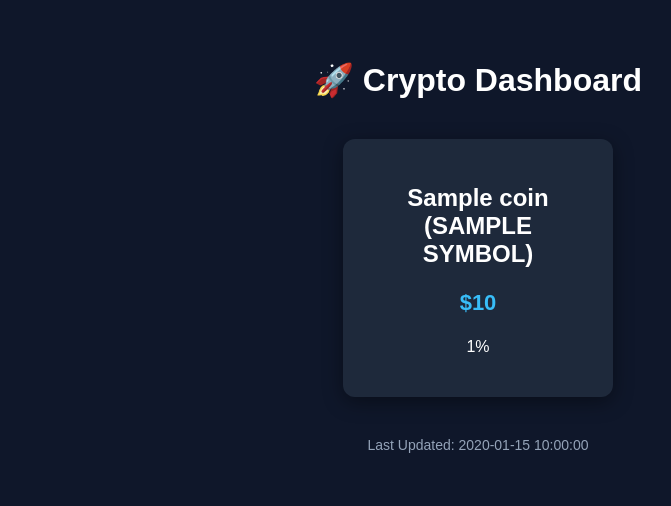
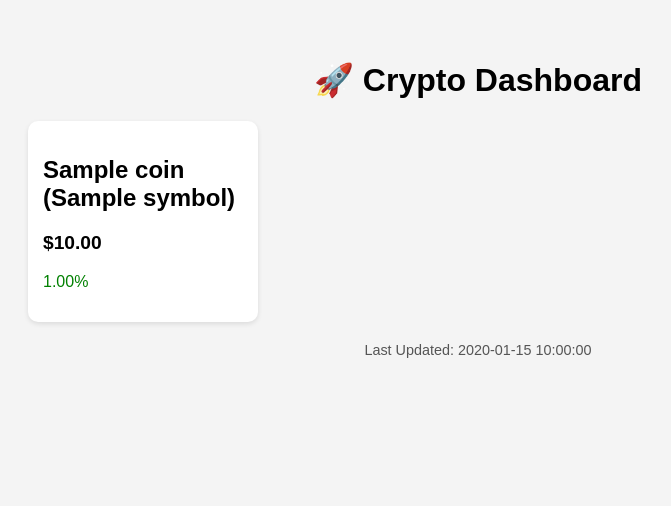
Before and after one commit to EbubeOjeh/Crypto-Tracker, a Flask app: template templates/index.html in a window 1280 px wide. Shown: the top 506 px of the page, without its empty margins (162-833 px from the left). Run offline with Flask 3, Linux system fonts and the light colour scheme; the template is opened without the code that fills it: most values are stand-ins (such as "Sample title", 1, 10 or a date in 2020).

Commit message:
New Change

```diff
--- a/app.py
+++ b/app.py
@@ -8,25 +8,21 @@
 
 @app.route("/")
 def index():
-    url = "https://api.coincap.io/v2/assets"
+    url = "https://api.coinpaprika.com/v1/tickers"
 
     try:
-        response = requests.get(url, timeout=10, headers={
-                                "User-Agent": "Mozilla/5.0"})
+        response = requests.get(url, timeout=10)
         response.raise_for_status()
-        data = response.json()
-        coins = data.get("data", [])[:20]  # get first 20 coins
+        coins = response.json()[:20]  # Top 20 coins
     except Exception as e:
         print("API ERROR:", e)
         coins = []
 
     last_updated = datetime.now().strftime("%Y-%m-%d %H:%M:%S")
 
-    return render_template(
-        "index.html",
-        coins=coins,
-        last_updated=last_updated
-    )
+    return render_template("index.html",
+                           coins=coins,
+                           last_updated=last_updated)
 
 
 if __name__ == "__main__":
--- a/static/style.css
+++ b/static/style.css
@@ -1,55 +1,49 @@
-/* Dark Theme Background */
 body {
-    margin: 0;
     font-family: Arial, sans-serif;
-    background-color: #0f172a;
-    color: white;
+    background: #f4f4f4;
 }
 
-/* Main Container */
+
 .container {
-    text-align: center;
-    padding: 40px;
+    max-width: 900px;
+    margin: 20px auto;
+    padding: 20px;
 }
 
-/* Title */
-h1 {
-    margin-bottom: 40px;
-}
-
-/* Card Layout */
 .card-container {
     display: flex;
     flex-wrap: wrap;
-    justify-content: center;
-    gap: 20px;
+    gap: 15px;
 }
 
-/* Individual Card */
 .card {
-    background-color: #1e293b;
-    padding: 25px;
-    width: 220px;
-    border-radius: 12px;
-    box-shadow: 0 5px 20px rgba(0, 0, 0, 0.4);
-    transition: 0.3s;
+    background: white;
+    padding: 15px;
+    border-radius: 10px;
+    width: 200px;
+    box-shadow: 0 2px 5px rgba(0, 0, 0, 0.1);
 }
 
-/* Hover Effect */
-.card:hover {
-    transform: translateY(-5px);
+.price {
+    font-weight: bold;
+    font-size: 1.2em;
 }
 
-/* Price Styling */
-.price {
-    font-size: 22px;
-    font-weight: bold;
-    color: #38bdf8;
+.change.positive {
+    color: green;
 }
 
-/* Last Updated Text */
+.change.negative {
+    color: red;
+}
+
+h1 {
+    text-align: center;
+}
+
 .updated {
-    margin-top: 40px;
-    font-size: 14px;
-    color: #94a3b8;
+    text-align: center;
+    margin-top: 20px;
+    font-size: 0.9em;
+    color: #555;
 }
```
Also changed, not shown: templates/index.html (+5 -28 lines).
